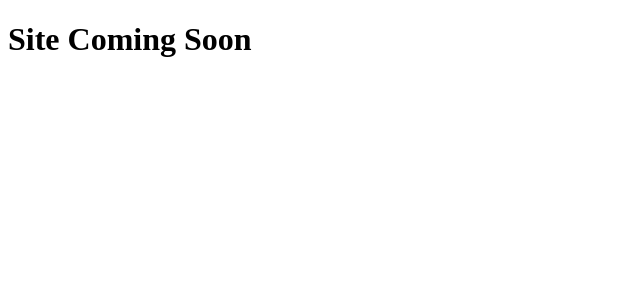
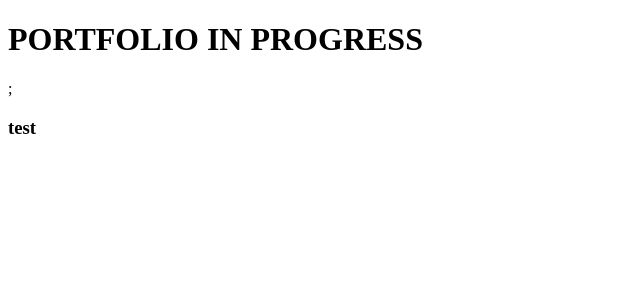
Before and after one commit to bpagador/portfolio, a React app: page / in a window 1280 px wide. Shown: the top 300 px of the page, without its empty margins (0-640 px from the left). Built offline with nearby package versions, Linux system fonts and the light colour scheme.

Commit message:
changing text for test

```diff
--- a/src/components/App/App.jsx
+++ b/src/components/App/App.jsx
@@ -1,5 +1,11 @@
 import React from 'react';
 
 export default function App() {
-  return <h1>Site Coming Soon</h1>;
+  return (
+    <>
+      <h1>PORTFOLIO IN PROGRESS</h1>;
+      <h3>test</h3>
+    </>
+
+  )
 }
```
